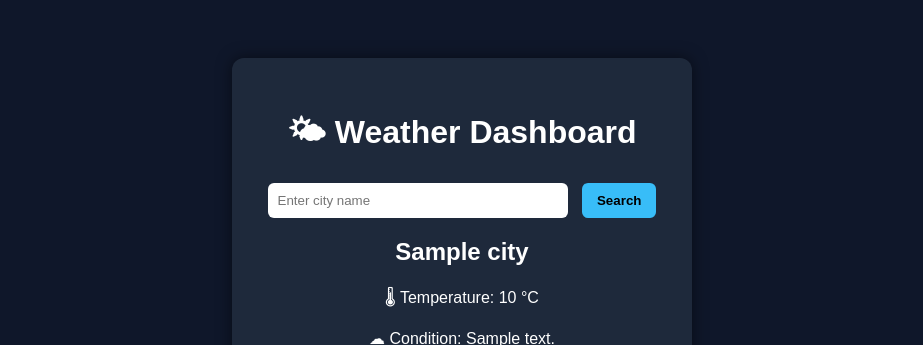
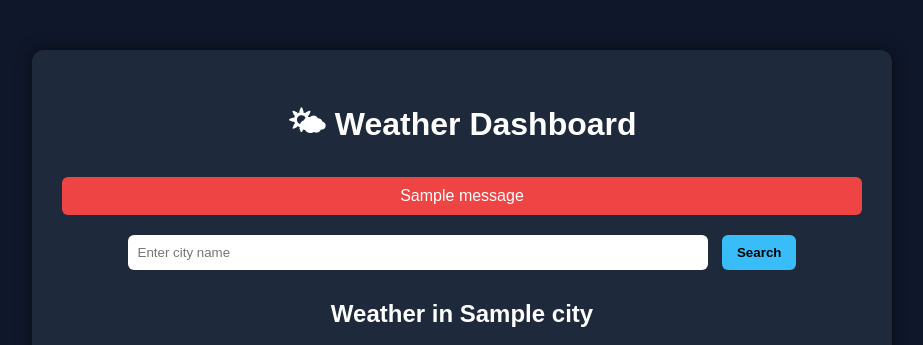
Before and after one commit to saxonmahar/Python_intermediate_projects, a Flask app: template weather_Dashboard_APP/templates/index.html in a window 1280 px wide. Shown: the top 345 px of the page, without its empty margins (178-1101 px from the left). Run offline with Flask 3, Linux system fonts and the light colour scheme; the template is opened without the code that fills it: most values are stand-ins (such as "Sample title", 1, 10 or a date in 2020); one stand-in notice (Sample message) is shown.

Commit message:
feat: add five days weatherforcasting

```diff
--- a/weather_Dashboard_APP/app.py
+++ b/weather_Dashboard_APP/app.py
@@ -1,53 +1,90 @@
-from flask import Flask,render_template,request
+import os
 import requests
+from flask import Flask, render_template, request, flash
+from dotenv import load_dotenv
+
+# Professional setup: Load environment variables
+load_dotenv()
+
 app=Flask(__name__)
-API_KEY="27c8576e477c570ae9764151d708655e"
+app.secret_key = os.getenv("FLASK_SECRET_KEY", "default-dev-key-change-this")
+
+API_KEY = os.getenv("OPENWEATHER_API_KEY")
+
+# Professional check: Ensure API key exists before starting
+if not API_KEY:
+    raise ValueError("CRITICAL ERROR: OPENWEATHER_API_KEY not found in environment variables.")
+
 BASE_URL="https://api.openweathermap.org/data/2.5/weather"
+FORECAST_URL="https://api.openweathermap.org/data/2.5/forecast"
 
 def fetch_weather(city):
-    params={
-        "q":city,
-        "appid":API_KEY,
-        "units":"metric"
-    }
+    """Fetches current weather with error handling."""
+    try:
+        params={"q": city, "appid": API_KEY, "units": "metric"}
+        response = requests.get(BASE_URL, params=params, timeout=10)
+        if response.status_code == 200:
+            return response.json()
+    except requests.exceptions.RequestException:
+        return None
+    return None
 
-    response=requests.get(BASE_URL,params=params)
-    if response.status_code==200:
-        return response.json()
-    else:
+def fetch_forecast(city):
+    """Fetches 5-day forecast data."""
+    try:
+        params={"q": city, "appid": API_KEY, "units": "metric"}
+        response = requests.get(FORECAST_URL, params=params, timeout=10)
+        if response.status_code == 200:
+            return response.json()
+    except requests.exceptions.RequestException:
         return None
-
+    return None
 
 def parse_weather_data(data):
+    """Extracts current weather and icon."""
     return{
         "city":data["name"] ,
         "temperature":data["main"]["temp"],
-        "description":data["weather"][0]["description"],
+        "description":data["weather"][0]["description"].capitalize(),
+        "icon": data["weather"][0]["icon"],
         "humidity":data["main"]["humidity"],
         "wind_speed":data["wind"]["speed"]
     }
 
+def parse_forecast_data(data):
+    """Processes forecast to show one snapshot per day with icons."""
+    forecast_list = []
+    if not data or "list" not in data:
+        return forecast_list
 
-
-
-
-
-
-
-
+    # The API returns 3-hour increments (8 per day).
+    # We take every 8th item to represent a daily snapshot.
+    for entry in data.get("list", [])[::8]:
+        forecast_list.append({
+            "date": entry["dt_txt"].split(" ")[0],
+            "temp": entry["main"]["temp"],
+            "description": entry["weather"][0]["description"].capitalize(),
+            "icon": entry["weather"][0]["icon"]
+        })
+    return forecast_list
 
 @app.route('/', methods=["GET", "POST"])
 def home():
     weather = None
+    forecast = None
 
     if request.method == "POST":
-        city = request.form.get("city")
-        data = fetch_weather(city)
+        city = request.form.get("city", "").strip()
+        weather_raw = fetch_weather(city)
+        forecast_raw = fetch_forecast(city)
 
-        if data:
-            weather = parse_weather_data(data)
+        if weather_raw:
+            weather = parse_weather_data(weather_raw)
+            forecast = parse_forecast_data(forecast_raw)
+        else:
+            flash(f"Could not find weather for '{city}'.", "danger")
 
-    return render_template("index.html", weather=weather)
+    return render_template("index.html", weather=weather, forecast=forecast)
 
 
 if __name__ == "__main__":
--- /dev/null
+++ b/weather_Dashboard_APP/requirements.txt
@@ -0,0 +1,3 @@
+flask
+requests
+python-dotenv
--- a/weather_Dashboard_APP/templates/index.html
+++ b/weather_Dashboard_APP/templates/index.html
@@ -8,17 +8,18 @@
     <style>
         body {
             font-family: Arial, sans-serif;
-            background: #0f172a;
+            background: #0f172a; /* Slate 900 */
             color: #fff;
             text-align: center;
-            padding: 50px;
+            padding: 50px 20px;
+            margin: 0;
         }
 
         .container {
             background: #1e293b;
             padding: 30px;
             border-radius: 12px;
-            width: 400px;
+            max-width: 800px;
             margin: auto;
             box-shadow: 0 0 15px rgba(0,0,0,0.5);
         }
@@ -45,12 +46,39 @@
             background: #0ea5e9;
         }
 
-        .result {
-            margin-top: 20px;
+        .alert {
+            background: #ef4444;
+            color: white;
+            padding: 10px;
+            border-radius: 6px;
+            margin-bottom: 20px;
         }
 
-        h1 {
-            margin-bottom: 20px;
+        .result {
+            margin-top: 30px;
+            padding-bottom: 20px;
+            border-bottom: 1px solid #334155;
+        }
+
+        .forecast-container {
+            display: flex;
+            justify-content: center;
+            gap: 15px;
+            margin-top: 30px;
+            flex-wrap: wrap;
+        }
+
+        .forecast-card {
+            background: #334155;
+            padding: 15px;
+            border-radius: 10px;
+            width: 120px;
+            transition: transform 0.2s;
+        }
+
+        .forecast-card:hover {
+            transform: translateY(-5px);
+            background: #475569;
         }
     </style>
 </head>
@@ -58,6 +86,15 @@
 
     <div class="container">
         <h1>🌤 Weather Dashboard</h1>
+
+        <!-- FLASH MESSAGES -->
+        {% with messages = get_flashed_messages(with_categories=true) %}
+          {% if messages %}
+            {% for category, message in messages %}
+              <div class="alert alert-{{ category }}">{{ message }}</div>
+            {% endfor %}
+          {% endif %}
+        {% endwith %}
 
         <!-- POST FORM -->
         <form method="POST">
@@ -68,16 +105,30 @@
         <!-- RESULT SECTION -->
         {% if weather %}
         <div class="result">
-            <h2>{{ weather.city }}</h2>
-            <p>🌡 Temperature: {{ weather.temperature }} °C</p>
-            <p>☁ Condition: {{ weather.description }}</p>
-            <p>💧 Humidity: {{ weather.humidity }}%</p>
-            <p>🌬 Wind Speed: {{ weather.wind_speed }} m/s</p>
+            <h2>Weather in {{ weather.city }}</h2>
+            <img src="https://openweathermap.org/img/wn/{{ weather.icon }}@2x.png" alt="Weather Icon">
+            <h3 style="font-size: 2.5rem; margin: 0;">{{ weather.temperature }}°C</h3>
+            <p style="text-transform: capitalize; color: #94a3b8;">{{ weather.description }}</p>
+            <div style="display: flex; justify-content: space-around; margin-top: 20px;">
+                <span>💧 Humidity: {{ weather.humidity }}%</span>
+                <span>🌬 Wind: {{ weather.wind_speed }} m/s</span>
+            </div>
         </div>
         {% endif %}
 
-        {% if error %}
-        <p style="color:red;">{{ error }}</p>
+        <!-- FORECAST SECTION -->
+        {% if forecast %}
+        <h3 style="margin-top: 30px;">5-Day Forecast</h3>
+        <div class="forecast-container">
+            {% for day in forecast %}
+            <div class="forecast-card">
+                <small>{{ day.date }}</small><br>
+                <img src="https://openweathermap.org/img/wn/{{ day.icon }}.png" alt="icon">
+                <div style="font-weight: bold;">{{ day.temp }}°C</div>
+                <small style="font-size: 0.8rem; color: #cbd5e1;">{{ day.description }}</small>
+            </div>
+            {% endfor %}
+        </div>
         {% endif %}
     </div>
 
```
Also changed, not shown: 1 other file.
